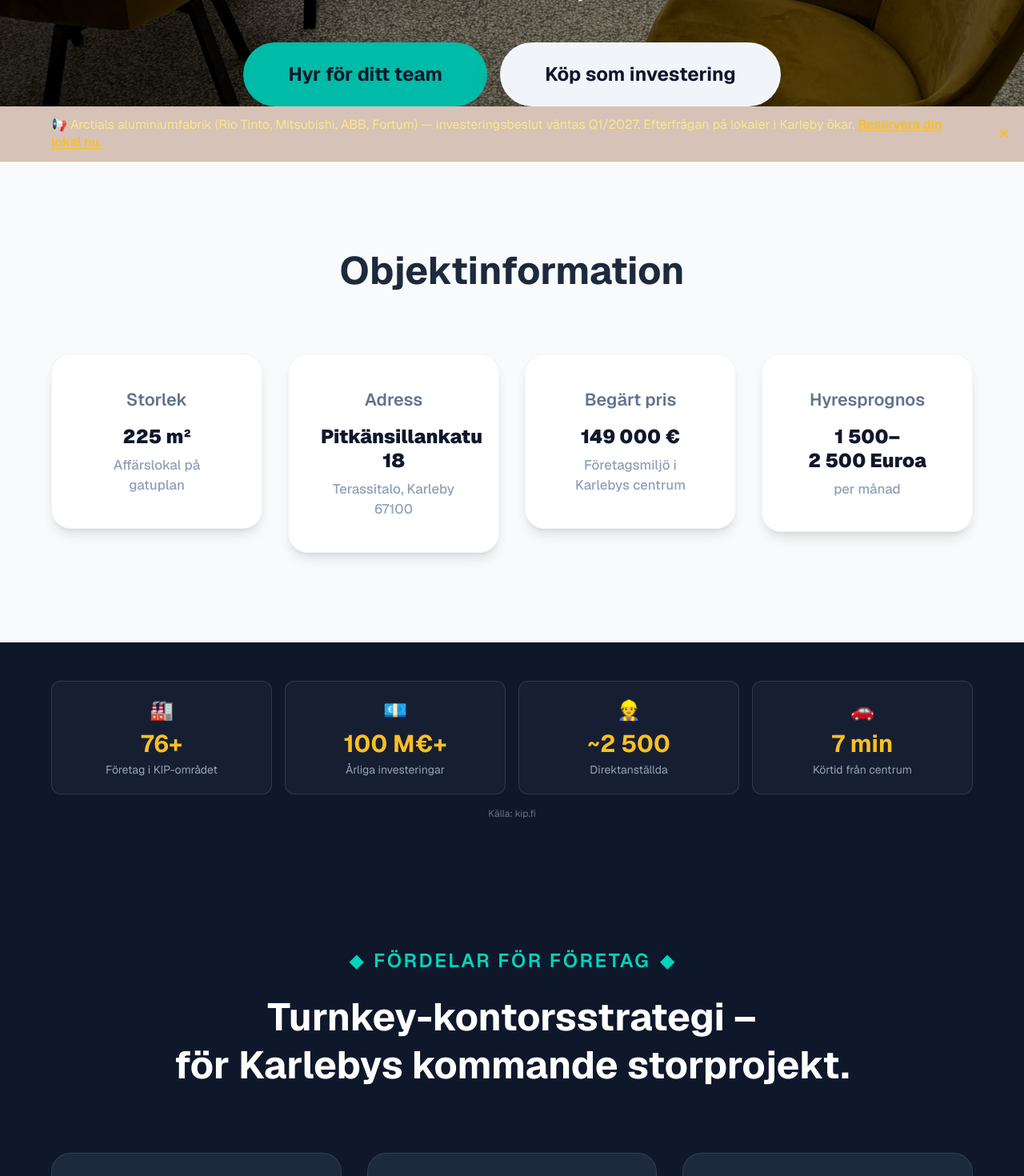
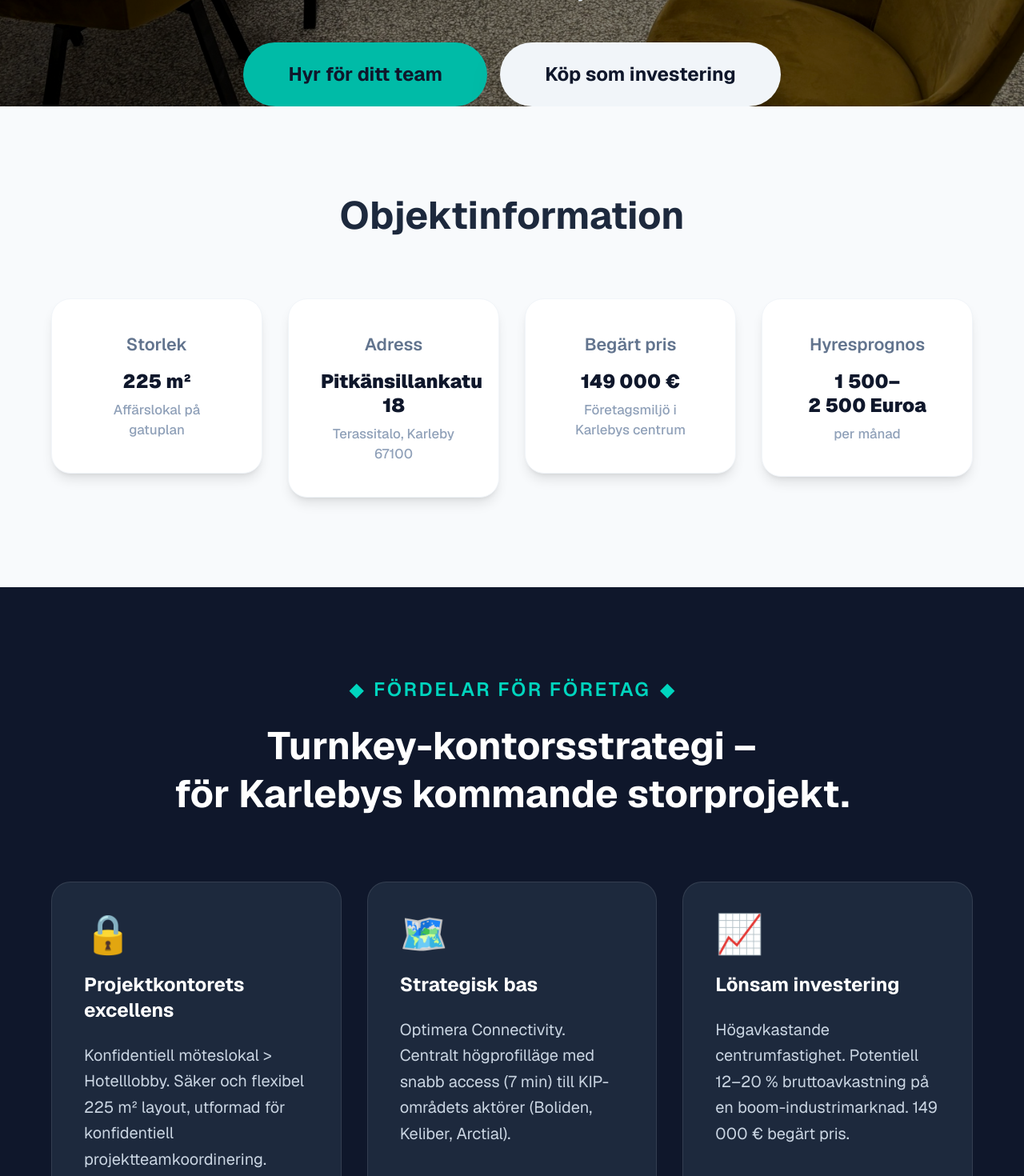
Before and after one commit to pkopsa/pitkansillankatu18-site, a Next.js app: page / in a window 1280 px wide. Shown: the part 1100-2570 px from the top of the page at 80% size. Built offline with nearby package versions, Linux system fonts and the light colour scheme.

Commit message:
Revert "feat: add Arctial banner, KIP facts bar, investor calc card"
This reverts commit e3673a9c954e91487122c4ae9c778104300bdf11.

```diff
--- a/src/app/page.tsx
+++ b/src/app/page.tsx
@@ -7,8 +7,6 @@ import ContactSection from "@/components/ContactSection";
 import CostComparison from "@/components/CostComparison";
 import InvestorSection from "@/components/InvestorSection";
 import GrowthStory from "@/components/GrowthStory";
-import ArctialBanner from "@/components/ArctialBanner";
-import KipFactsBar from "@/components/KipFactsBar";
 import PropertyMap from "@/components/PropertyMap";
 import FloorPlan from "@/components/FloorPlan";
 import Lightbox from "@/components/Lightbox";
@@ -246,9 +244,6 @@ export default function Home() {
 
       </section>
 
-      {/* ── ARCTIAL BANNER ──────────────────────────────────────────── */}
-      <ArctialBanner t={t} lang={lang} />
-
       {/* ── PERUSTIEDOT ──────────────────────────────────────────────── */}
       <section className="py-14 px-4 lg:py-28 lg:px-8 bg-slate-50">
         <div className="max-w-6xl mx-auto">
@@ -273,9 +268,6 @@ export default function Home() {
           </div>
         </div>
       </section>
-
-      {/* ── KIP FAKTAPALKKI ─────────────────────────────────────────── */}
-      <KipFactsBar t={t} lang={lang} />
 
       {/* ── EDUT YRITYKSILLE ────────────────────────────────────────── */}
       <section className="py-14 px-4 lg:py-28 lg:px-8 2xl:py-36 bg-slate-900 text-white">
--- a/src/components/ArctialBanner.tsx
+++ /dev/null
@@ -1,50 +0,0 @@
-"use client";
-
-import { useState } from "react";
-import type { translations, Lang } from "@/translations";
-
-type T = typeof translations[Lang];
-
-export default function ArctialBanner({ t }: { t: T; lang: Lang }) {
-  const [dismissed, setDismissed] = useState(false);
-
-  if (dismissed) return null;
-
-  return (
-    <div
-      className="relative py-3 px-4 border-b"
-      style={{
-        backgroundColor: "rgba(120, 53, 15, 0.30)",
-        borderColor: "rgba(245, 158, 11, 0.30)",
-      }}
-    >
-      <div className="max-w-6xl mx-auto pr-8">
-        <p className="text-sm lg:text-base leading-snug" style={{ color: "#fde68a" }}>
-          {t.arctialBannerText}{" "}
-          <a
-            href="#contact"
-            onClick={(e) => {
-              e.preventDefault();
-              document.getElementById("contact")?.scrollIntoView({ behavior: "smooth" });
-            }}
-            className="font-semibold underline underline-offset-2 transition-opacity hover:opacity-80"
-            style={{ color: "#fbbf24" }}
-          >
-            {t.arctialBannerCta}
-          </a>
-        </p>
-      </div>
-      <button
-        onClick={() => setDismissed(true)}
-        className="absolute right-4 top-1/2 -translate-y-1/2 transition-opacity hover:opacity-60"
-        style={{ color: "#fbbf24" }}
-        aria-label="Sulje"
-      >
-        <svg width="18" height="18" viewBox="0 0 24 24" fill="none" stroke="currentColor" strokeWidth="2.5" strokeLinecap="round">
-          <line x1="18" y1="6" x2="6" y2="18" />
-          <line x1="6" y1="6" x2="18" y2="18" />
-        </svg>
-      </button>
-    </div>
-  );
-}
--- a/src/components/InvestorSection.tsx
+++ b/src/components/InvestorSection.tsx
@@ -62,45 +62,6 @@ export default function InvestorSection({ t, lang }: { t: T; lang: Lang }) {
               <p className="text-[1.05rem] lg:text-[1.2rem] 2xl:text-[1.5rem] text-slate-600 leading-relaxed">{item.desc}</p>
             </div>
           ))}
-        </div>
-
-        {/* ── NOPEA TUOTTOLASKELMA ── */}
-        <div
-          className="rounded-2xl p-6 md:p-8 border mb-8 lg:mb-12"
-          style={{ backgroundColor: "rgba(15, 23, 42, 0.6)", borderColor: "rgba(245, 158, 11, 0.20)" }}
-        >
-          <h3 className="text-lg font-bold text-white mb-4">{t.investorCalcTitle}</h3>
-          <div className="space-y-0">
-            {[
-              { label: t.investorCalcRow1Label, value: t.investorCalcRow1Val, highlight: false },
-              { label: t.investorCalcRow2Label, value: t.investorCalcRow2Val, highlight: false },
-              { label: t.investorCalcRow3Label, value: t.investorCalcRow3Val, highlight: true },
-              { label: t.investorCalcRow4Label, value: t.investorCalcRow4Val, highlight: true },
-              { label: t.investorCalcRow5Label, value: t.investorCalcRow5Val, highlight: false },
-            ].map((row, i) => (
-              <div
-                key={i}
-                className="flex items-center justify-between py-2"
-                style={{ borderBottom: i < 4 ? "1px solid rgba(71, 85, 105, 0.5)" : "none" }}
-              >
-                <span
-                  className="text-sm lg:text-base"
-                  style={{ color: "#cbd5e1" }}
-                >
-                  {row.label}
-                </span>
-                <span
-                  className={row.highlight ? "text-xl font-bold" : "font-semibold text-sm lg:text-base"}
-                  style={{ color: row.highlight ? "#fbbf24" : "#fbbf24" }}
-                >
-                  {row.value}
-                </span>
-              </div>
-            ))}
-          </div>
-          <p className="text-xs mt-4 italic" style={{ color: "#64748b" }}>
-            {t.investorCalcDisclaimer}
-          </p>
         </div>
 
         {/* ── TUOTTOLASKURI ── */}
--- a/src/components/KipFactsBar.tsx
+++ /dev/null
@@ -1,45 +0,0 @@
-import type { translations, Lang } from "@/translations";
-
-type T = typeof translations[Lang];
-
-export default function KipFactsBar({ t }: { t: T; lang: Lang }) {
-  const facts = [
-    { icon: "🏭", num: t.kipFact1Num, label: t.kipFact1Label },
-    { icon: "💶", num: t.kipFact2Num, label: t.kipFact2Label },
-    { icon: "👷", num: t.kipFact3Num, label: t.kipFact3Label },
-    { icon: "🚗", num: t.kipFact4Num, label: t.kipFact4Label },
-  ];
-
-  return (
-    <div className="px-4 lg:px-8 py-8 lg:py-12 bg-slate-900">
-      <div className="max-w-6xl mx-auto">
-        <div className="grid grid-cols-2 md:grid-cols-4 gap-4">
-          {facts.map((f, i) => (
-            <div
-              key={i}
-              className="rounded-xl p-5 text-center border"
-              style={{
-                backgroundColor: "rgba(30, 41, 59, 0.5)",
-                borderColor: "rgba(71, 85, 105, 0.5)",
-              }}
-            >
-              <div className="text-2xl mb-2">{f.icon}</div>
-              <div
-                className="text-2xl md:text-3xl font-bold mb-1"
-                style={{ color: "#fbbf24" }}
-              >
-                {f.num}
-              </div>
-              <div className="text-sm mt-1" style={{ color: "#94a3b8" }}>
-                {f.label}
-              </div>
-            </div>
-          ))}
-        </div>
-        <p className="text-xs text-center mt-4" style={{ color: "#64748b" }}>
-          {t.kipSource}
-        </p>
-      </div>
-    </div>
-  );
-}
--- a/src/translations.ts
+++ b/src/translations.ts
@@ -230,35 +230,6 @@ export const translations = {
     why6Title: "Tuottava B2B-Sijoituskohde",
     why6Desc: "KIP-alueen kasvu ja uudet työpaikat takaavat vahvan kysynnän laadukkaalle toimistotilalle. Korkea vuokratuotto ja arvonnousupotentiaali tekevät tästä erinomaisen sijoituksen.",
 
-    // ArctialBanner
-    arctialBannerText: "📢 Arctial-alumiinitehtaan (Rio Tinto, Mitsubishi, ABB, Fortum) investointipäätös odotetaan Q1/2027 — Kokkolan toimitilakysyntä kasvaa.",
-    arctialBannerCta: "Varaa tilasi nyt.",
-
-    // KIP-faktapalkki
-    kipFact1Num: "76+",
-    kipFact1Label: "Yritystä KIP-alueella",
-    kipFact2Num: "100 M€+",
-    kipFact2Label: "Vuotuiset investoinnit",
-    kipFact3Num: "~2 500",
-    kipFact3Label: "Suoria työntekijöitä",
-    kipFact4Num: "7 min",
-    kipFact4Label: "Ajomatka keskustasta",
-    kipSource: "Lähde: kip.fi",
-
-    // Sijoittajan tuottolaskelma
-    investorCalcTitle: "Nopea tuottolaskelma",
-    investorCalcRow1Label: "Hoitovastike",
-    investorCalcRow1Val: "832,50 €/kk",
-    investorCalcRow2Label: "Vuokraennuste",
-    investorCalcRow2Val: "1 800 €/kk",
-    investorCalcRow3Label: "Nettotulo",
-    investorCalcRow3Val: "967,50 €/kk = 11 610 €/v",
-    investorCalcRow4Label: "Nettotuotto",
-    investorCalcRow4Val: "~7,8 %",
-    investorCalcRow5Label: "Takaisinmaksuaika",
-    investorCalcRow5Val: "~12,8 vuotta",
-    investorCalcDisclaimer: "Laskelma on suuntaa-antava arvio. Todelliset kulut ja tuotot voivat vaihdella.",
-
     footer: "Pitkänsillankatu 18 · 67100 Kokkola · 225 m² · 149 000 €",
   },
 
@@ -482,35 +453,6 @@ export const translations = {
     why6Icon: "📈", why6Tag: "Lönsam investering",
     why6Title: "Produktiv B2B-investering",
     why6Desc: "KIP-områdets tillväxt och nya arbetstillfällen garanterar stark efterfrågan på kvalitetskontorslokaler. Hög hyresavkastning och värdestegringspotential.",
-
-    // ArctialBanner
-    arctialBannerText: "📢 Arctials aluminiumfabrik (Rio Tinto, Mitsubishi, ABB, Fortum) — investeringsbeslut väntas Q1/2027. Efterfrågan på lokaler i Karleby ökar.",
-    arctialBannerCta: "Reservera din lokal nu.",
-
-    // KIP-faktafält
-    kipFact1Num: "76+",
-    kipFact1Label: "Företag i KIP-området",
-    kipFact2Num: "100 M€+",
-    kipFact2Label: "Årliga investeringar",
-    kipFact3Num: "~2 500",
-    kipFact3Label: "Direktanställda",
-    kipFact4Num: "7 min",
-    kipFact4Label: "Körtid från centrum",
-    kipSource: "Källa: kip.fi",
-
-    // Investerarens avkastningskalkyl
-    investorCalcTitle: "Snabb avkastningskalkyl",
-    investorCalcRow1Label: "Underhållsavgift",
-    investorCalcRow1Val: "832,50 €/mån",
-    investorCalcRow2Label: "Hyresprognos",
-    investorCalcRow2Val: "1 800 €/mån",
-    investorCalcRow3Label: "Nettoinkomst",
-    investorCalcRow3Val: "967,50 €/mån = 11 610 €/år",
-    investorCalcRow4Label: "Nettoavkastning",
-    investorCalcRow4Val: "~7,8 %",
-    investorCalcRow5Label: "Återbetalningstid",
-    investorCalcRow5Val: "~12,8 år",
-    investorCalcDisclaimer: "Kalkylen är vägledande. Faktiska kostnader och intäkter kan variera.",
 
     footer: "Pitkänsillankatu 18 · 67100 Karleby · 225 m² · 149 000 €",
   },
@@ -736,35 +678,6 @@ export const translations = {
     why6Title: "Productive B2B Investment Asset",
     why6Desc: "KIP zone growth and new jobs guarantee strong demand for quality office space. High rental yield and capital appreciation potential make this an excellent investment.",
 
-    // ArctialBanner
-    arctialBannerText: "📢 Arctial aluminium smelter (Rio Tinto, Mitsubishi, ABB, Fortum) — investment decision expected Q1/2027. Office space demand in Kokkola is rising.",
-    arctialBannerCta: "Reserve your space now.",
-
-    // KIP facts bar
-    kipFact1Num: "76+",
-    kipFact1Label: "Companies in KIP area",
-    kipFact2Num: "€100M+",
-    kipFact2Label: "Annual investments",
-    kipFact3Num: "~2,500",
-    kipFact3Label: "Direct employees",
-    kipFact4Num: "7 min",
-    kipFact4Label: "Drive from city centre",
-    kipSource: "Source: kip.fi",
-
-    // Investor return calculation
-    investorCalcTitle: "Quick return calculation",
-    investorCalcRow1Label: "Maintenance charge",
-    investorCalcRow1Val: "€832.50/mo",
-    investorCalcRow2Label: "Rent estimate",
-    investorCalcRow2Val: "€1,800/mo",
-    investorCalcRow3Label: "Net income",
-    investorCalcRow3Val: "€967.50/mo = €11,610/yr",
-    investorCalcRow4Label: "Net yield",
-    investorCalcRow4Val: "~7.8%",
-    investorCalcRow5Label: "Payback period",
-    investorCalcRow5Val: "~12.8 years",
-    investorCalcDisclaimer: "The calculation is indicative. Actual costs and returns may vary.",
-
     footer: "Pitkänsillankatu 18 · 67100 Kokkola · 225 m² · €149,000",
   },
 } as const;
```
